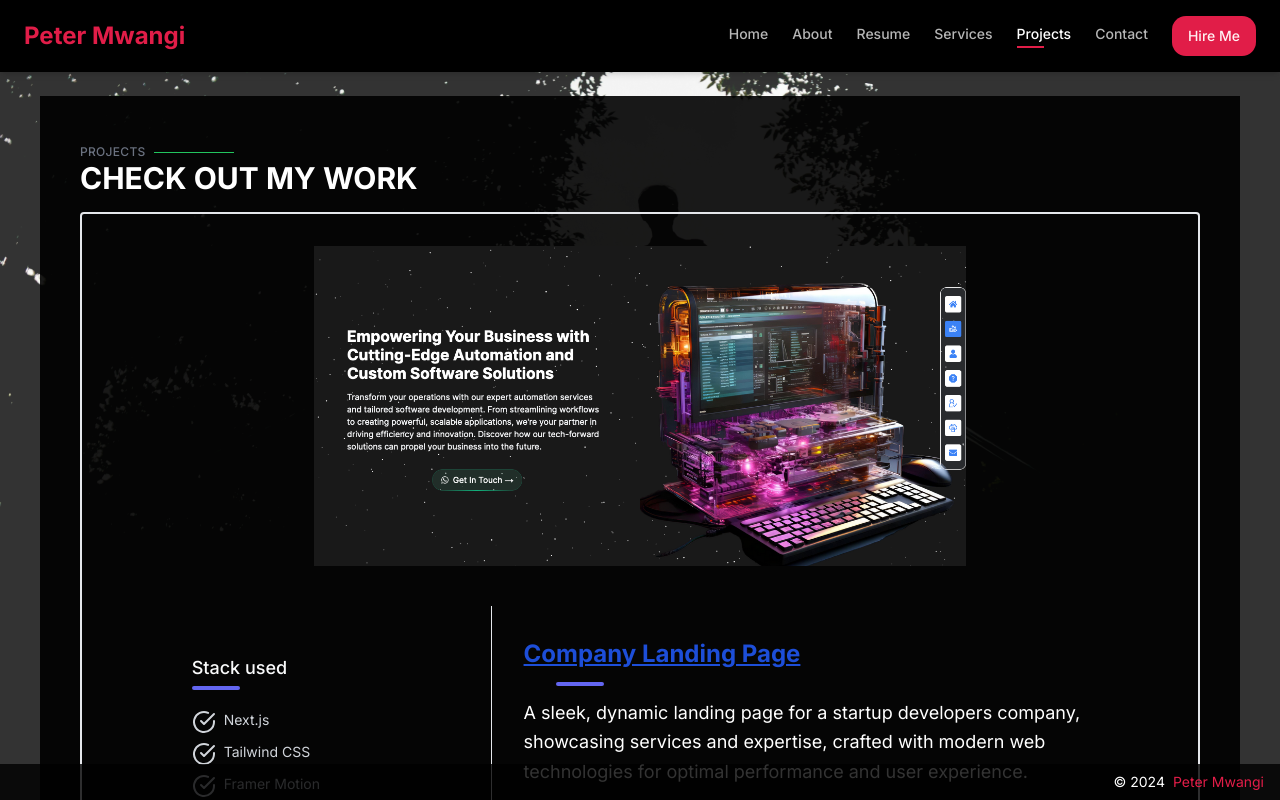
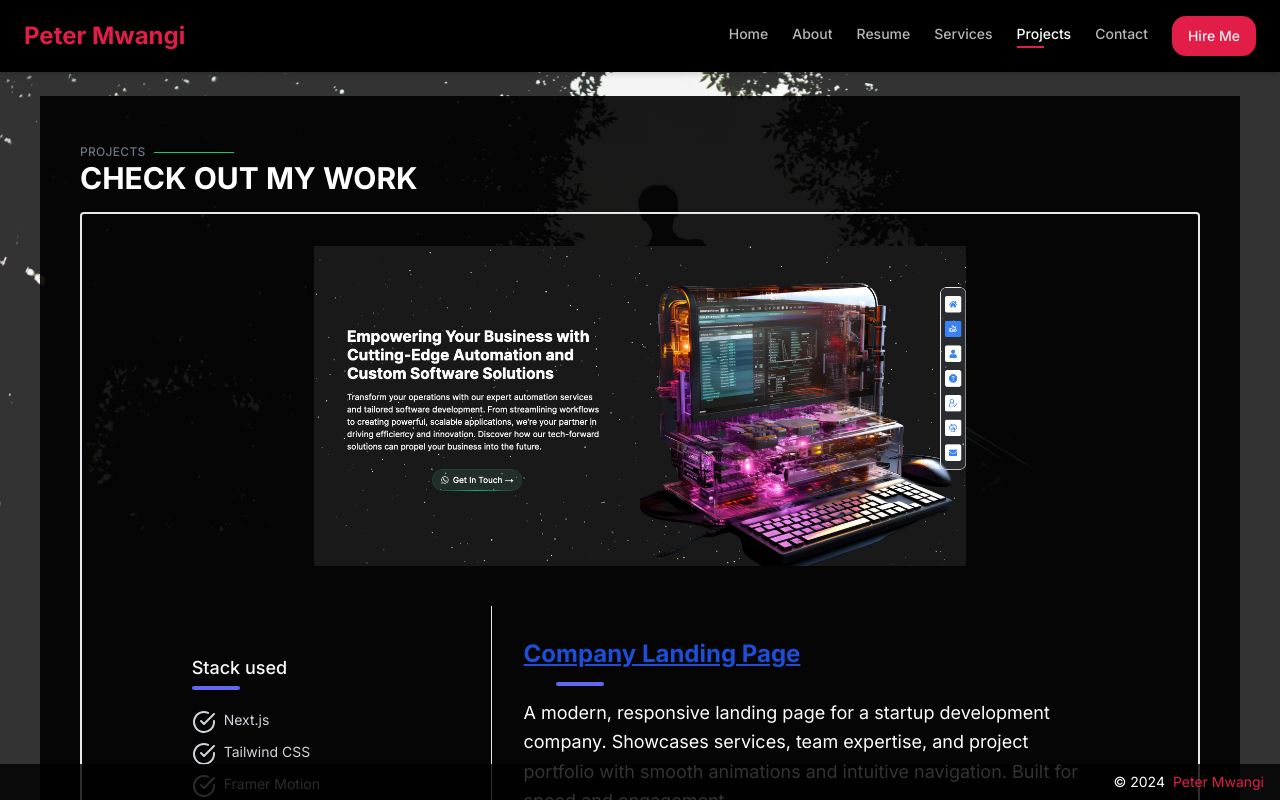
Before and after one commit to Peterkaranjamwangi/portfolio, a Next.js app: page /projects in a window 1280 px wide. Built offline with nearby package versions, Linux system fonts and the light colour scheme.

Commit message:
added new project

```diff
--- a/constants/constants.ts
+++ b/constants/constants.ts
@@ -316,7 +316,7 @@ export const projects = [
   {
     name: "Company Landing Page",
     shortDescription:
-      "A sleek, dynamic landing page for a startup developers company, showcasing services and expertise, crafted with modern web technologies for optimal performance and user experience.",
+      "A modern, responsive landing page for a startup development company. Showcases services, team expertise, and project portfolio with smooth animations and intuitive navigation. Built for speed and engagement.",
     image: "/company.png",
     github: "https://github.com/Peterkaranjamwangi/company",
     link: "https://1company.vercel.app/",
```
